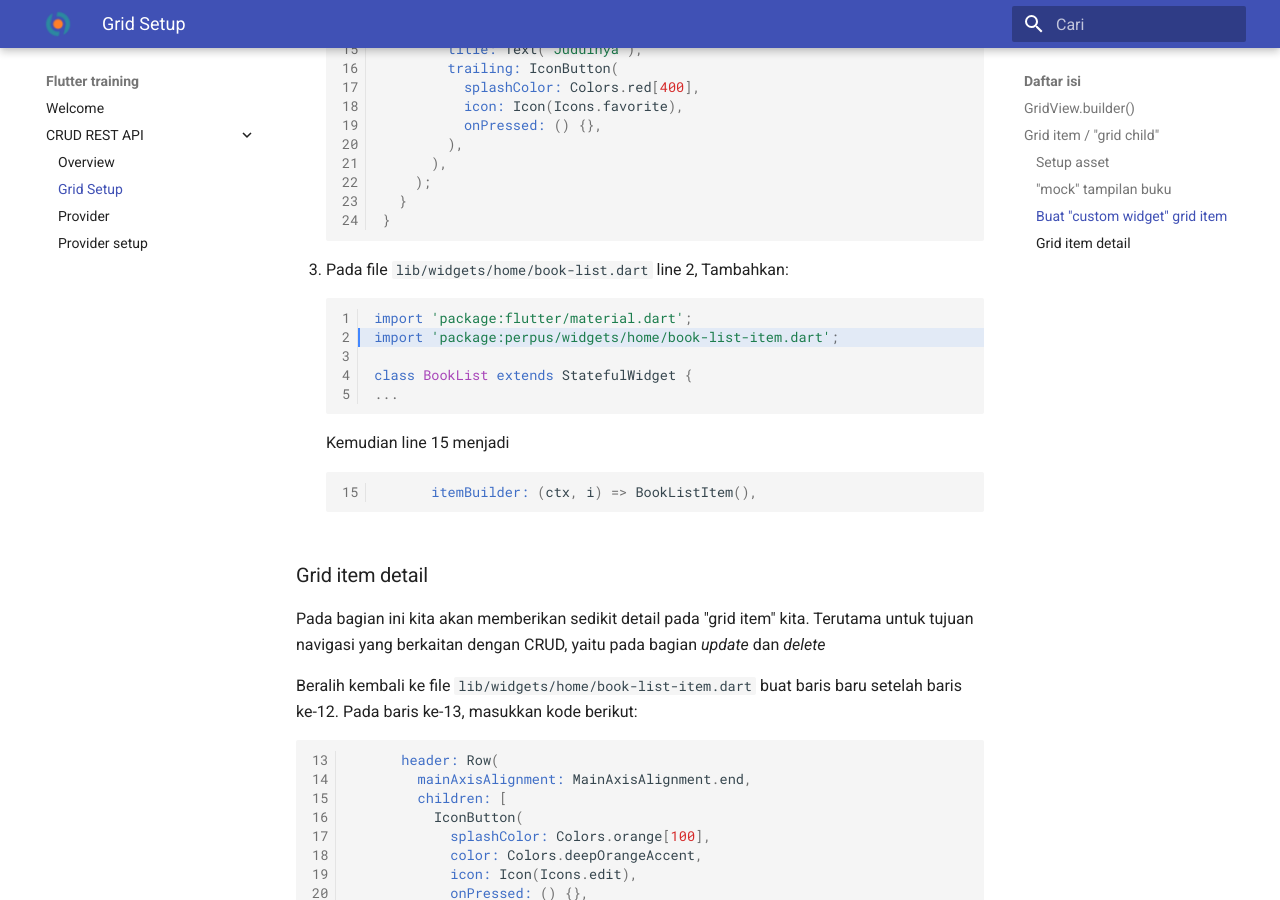
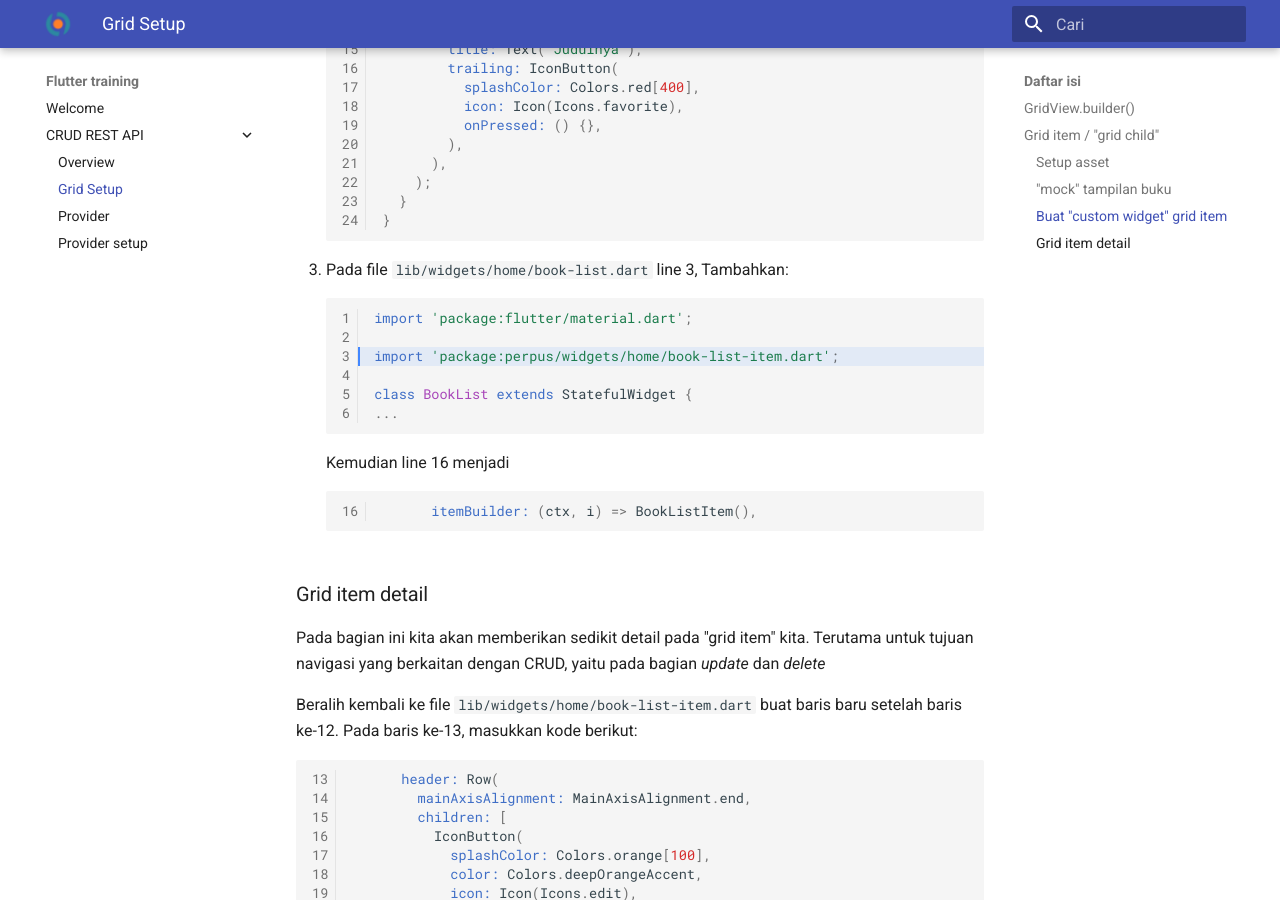
Before and after one commit to BIQDev/flutter-training-docs, an MkDocs documentation site: the page built from docs/crud-rest-api/grid-setup.md, in a window 1280 px wide and 900 px high, scrolled down 2889 px. Built offline with MkDocs 1.6.1 and Material for MkDocs 9.7.7, drawn with Linux system fonts in a browser that asks for light colours.

Commit message:
Grid-setup: adjust line number

````diff
--- a/docs/crud-rest-api/grid-setup.md
+++ b/docs/crud-rest-api/grid-setup.md
@@ -90,17 +90,18 @@ Setelah cukup puas dengan "mockup" pada tampilan Grid Item kita, pindahkan `Grid
 
     ```
 
-1. Pada file `lib/widgets/home/book-list.dart` line 2, Tambahkan:
+1. Pada file `lib/widgets/home/book-list.dart` line 3, Tambahkan:
 
-    ```dart linenums="1" hl_lines="2"
+    ```dart linenums="1" hl_lines="3"
     import 'package:flutter/material.dart';
+
     import 'package:perpus/widgets/home/book-list-item.dart';
 
     class BookList extends StatefulWidget {
     ...
     ```
-   Kemudian line 15 menjadi
-   ```dart linenums="15"
+   Kemudian line 16 menjadi
+   ```dart linenums="16"
          itemBuilder: (ctx, i) => BookListItem(),
    ```
 
````
